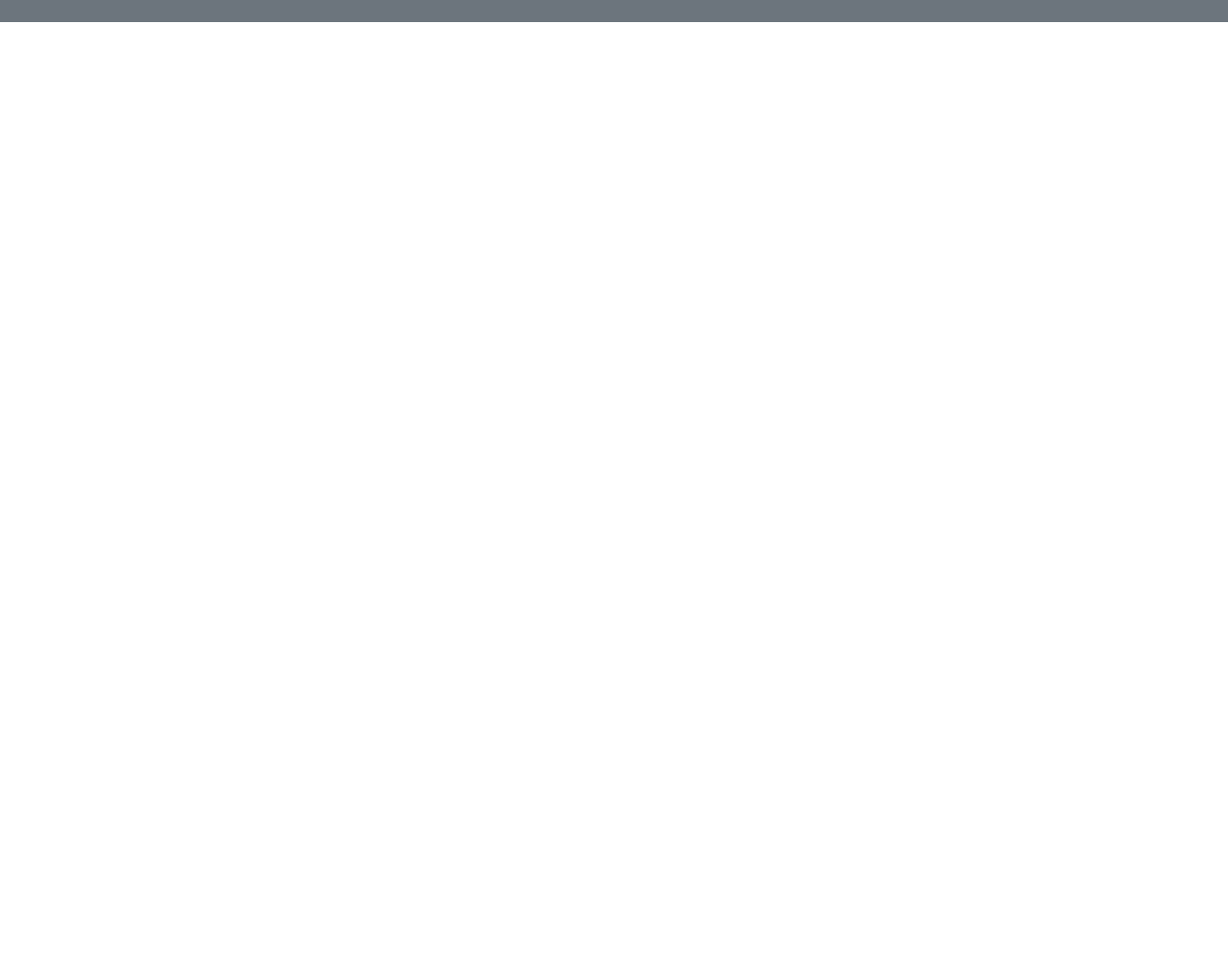
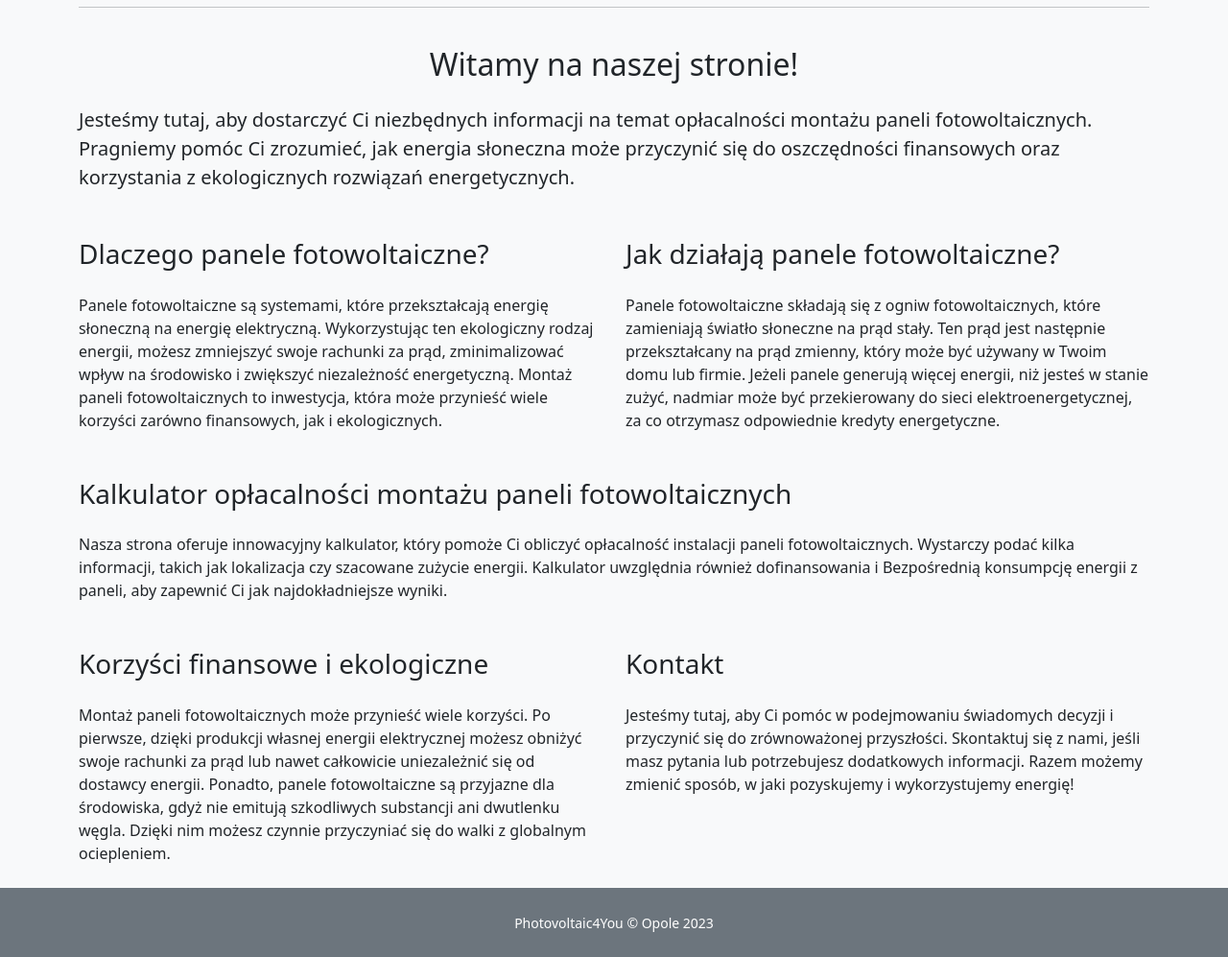
Before and after one commit to rudeuke/Photovoltaic4You, a plain HTML site: page informacje.html in a window 1280 px wide. Shown: the part 838-1835 px from the top of the page at 96% size. Before the commit the page ends 861 px from the top, so only its background shows below. Drawn offline with nearby package versions, Linux system fonts and the light colour scheme; a web font is replaced by a local one.

Commit message:
Add content to info page

```diff
--- a/informacje.html
+++ b/informacje.html
@@ -49,7 +49,42 @@
 
     <main class="bg-light">
         <div class="container">
-            <h2 class="page-section-heading text-center py-4 page-name">Informacje</h2>
+            <div class="row">
+                <h2 class="page-section-heading text-center py-4 page-name my-4">Informacje</h2>
+            </div>
+            <hr>
+            <div class="row">
+                <div class="col-md-12">
+                    <h2 class="text-center mb-4 my-4">Witamy na naszej stronie!</h2>
+                    <p class="lead my-4">Jesteśmy tutaj, aby dostarczyć Ci niezbędnych informacji na temat opłacalności montażu paneli fotowoltaicznych. Pragniemy pomóc Ci zrozumieć, jak energia słoneczna może przyczynić się do oszczędności finansowych oraz korzystania z ekologicznych rozwiązań energetycznych.</p>
+                </div>
+            </div>
+            <div class="row">
+                <div class="col-md-6">
+                    <h3 class="my-4">Dlaczego panele fotowoltaiczne?</h3>
+                    <p class="my-4">Panele fotowoltaiczne są systemami, które przekształcają energię słoneczną na energię elektryczną. Wykorzystując ten ekologiczny rodzaj energii, możesz zmniejszyć swoje rachunki za prąd, zminimalizować wpływ na środowisko i zwiększyć niezależność energetyczną. Montaż paneli fotowoltaicznych to inwestycja, która może przynieść wiele korzyści zarówno finansowych, jak i ekologicznych.</p>
+                </div>
+                <div class="col-md-6">
+                    <h3 class="my-4">Jak działają panele fotowoltaiczne?</h3>
+                    <p class="my-4">Panele fotowoltaiczne składają się z ogniw fotowoltaicznych, które zamieniają światło słoneczne na prąd stały. Ten prąd jest następnie przekształcany na prąd zmienny, który może być używany w Twoim domu lub firmie. Jeżeli panele generują więcej energii, niż jesteś w stanie zużyć, nadmiar może być przekierowany do sieci elektroenergetycznej, za co otrzymasz odpowiednie kredyty energetyczne.</p>
+                </div>
+            </div>
+            <div class="row">
+                <div class="col-md-12">
+                    <h3 class="my-4">Kalkulator opłacalności montażu paneli fotowoltaicznych</h3>
+                    <p class="my-4">Nasza strona oferuje innowacyjny kalkulator, który pomoże Ci obliczyć opłacalność instalacji paneli fotowoltaicznych. Wystarczy podać kilka informacji, takich jak lokalizacja czy szacowane zużycie energii. Kalkulator uwzględnia również dofinansowania i Bezpośrednią konsumpcję energii z paneli, aby zapewnić Ci jak najdokładniejsze wyniki.</p>
+                </div>
+            </div>
+            <div class="row">
+                <div class="col-md-6">
+                    <h3 class="my-4">Korzyści finansowe i ekologiczne</h3>
+                    <p class="my-4">Montaż paneli fotowoltaicznych może przynieść wiele korzyści. Po pierwsze, dzięki produkcji własnej energii elektrycznej możesz obniżyć swoje rachunki za prąd lub nawet całkowicie uniezależnić się od dostawcy energii. Ponadto, panele fotowoltaiczne są przyjazne dla środowiska, gdyż nie emitują szkodliwych substancji ani dwutlenku węgla. Dzięki nim możesz czynnie przyczyniać się do walki z globalnym ociepleniem.</p>
+                </div>
+                <div class="col-md-6">
+                    <h3 class="my-4">Kontakt</h3>
+                    <p class="my-4">Jesteśmy tutaj, aby Ci pomóc w podejmowaniu świadomych decyzji i przyczynić się do zrównoważonej przyszłości. Skontaktuj się z nami, jeśli masz pytania lub potrzebujesz dodatkowych informacji. Razem możemy zmienić sposób, w jaki pozyskujemy i wykorzystujemy energię!</p>
+                </div>
+            </div>
         </div>
     </main>
 
```
